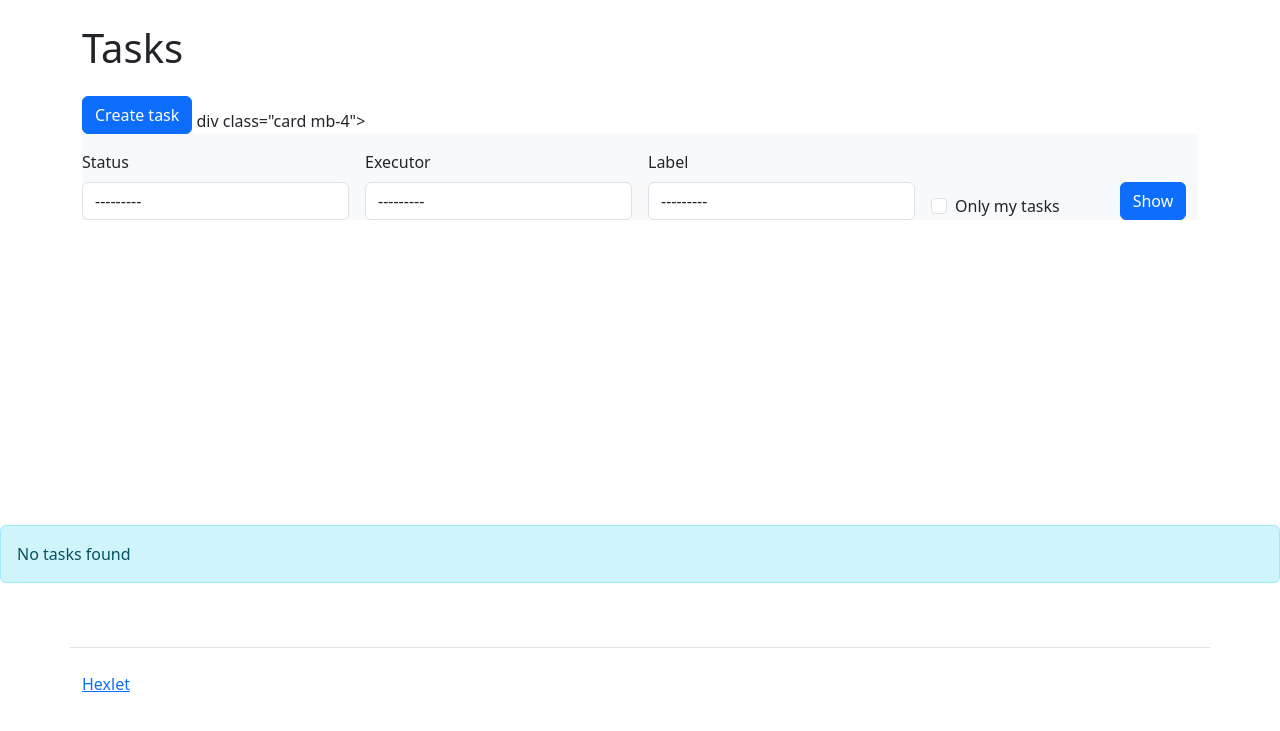
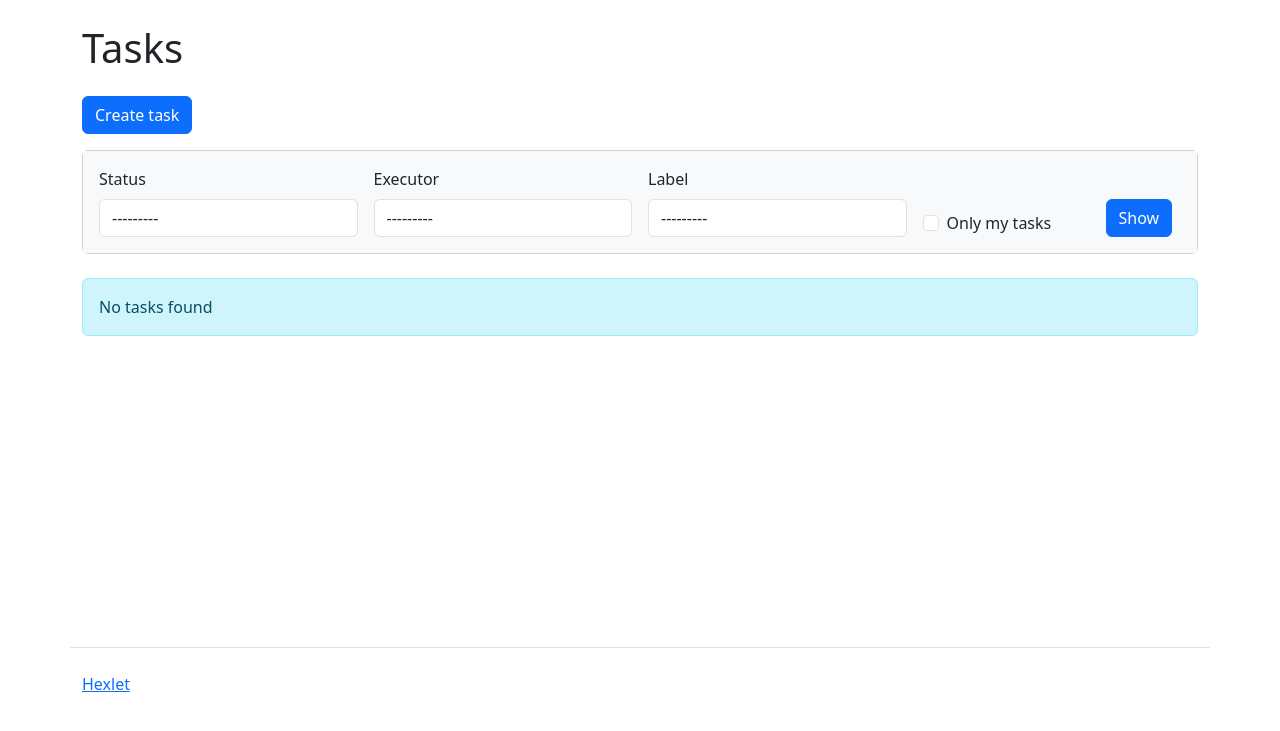
Before and after one commit to DZharenko/python-project-52, a Django app: page /ru/tasks/ in a window 1280 px wide. Shown: the part 56-787 px from the top of the page. Run offline with Django 5.2, Linux system fonts and the light colour scheme; the visitor is signed in with stand-in values (Sample User, id 1); data comes from the database, SQL or seed files in the repository; data that the repository does not hold is empty; some libraries are stand-ins or nearby versions.

Commit message:
fix div tag

```diff
--- a/templates/tasks/index.html
+++ b/templates/tasks/index.html
@@ -7,7 +7,7 @@
 
 <a class="btn btn-primary mb-3" href="{% url 'tasks:task_create' %}">{% trans 'Create task' %}</a>
 
-div class="card mb-4">
+<div class="card mb-4">
     <div class="card-body bg-light">
         <form method="get" class="form-inline">
             <div class="row g-3 align-items-end">
```
